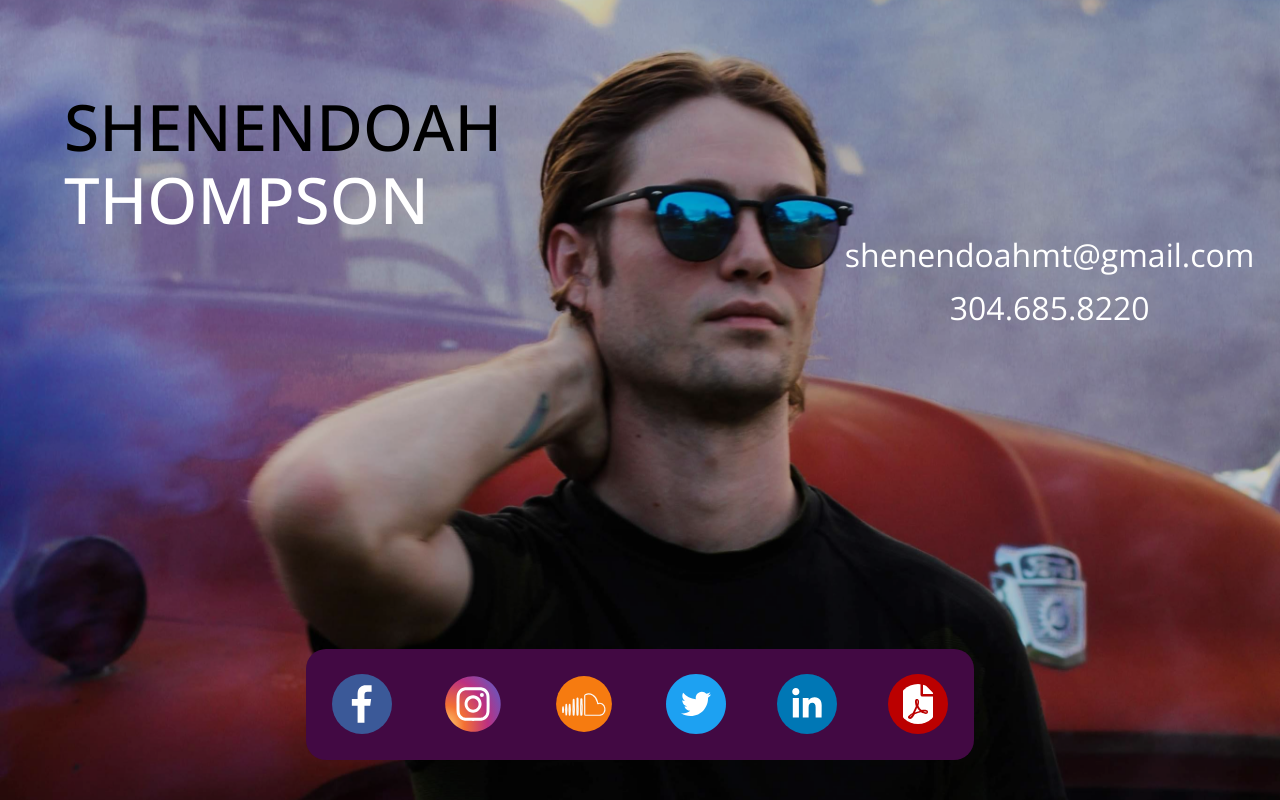
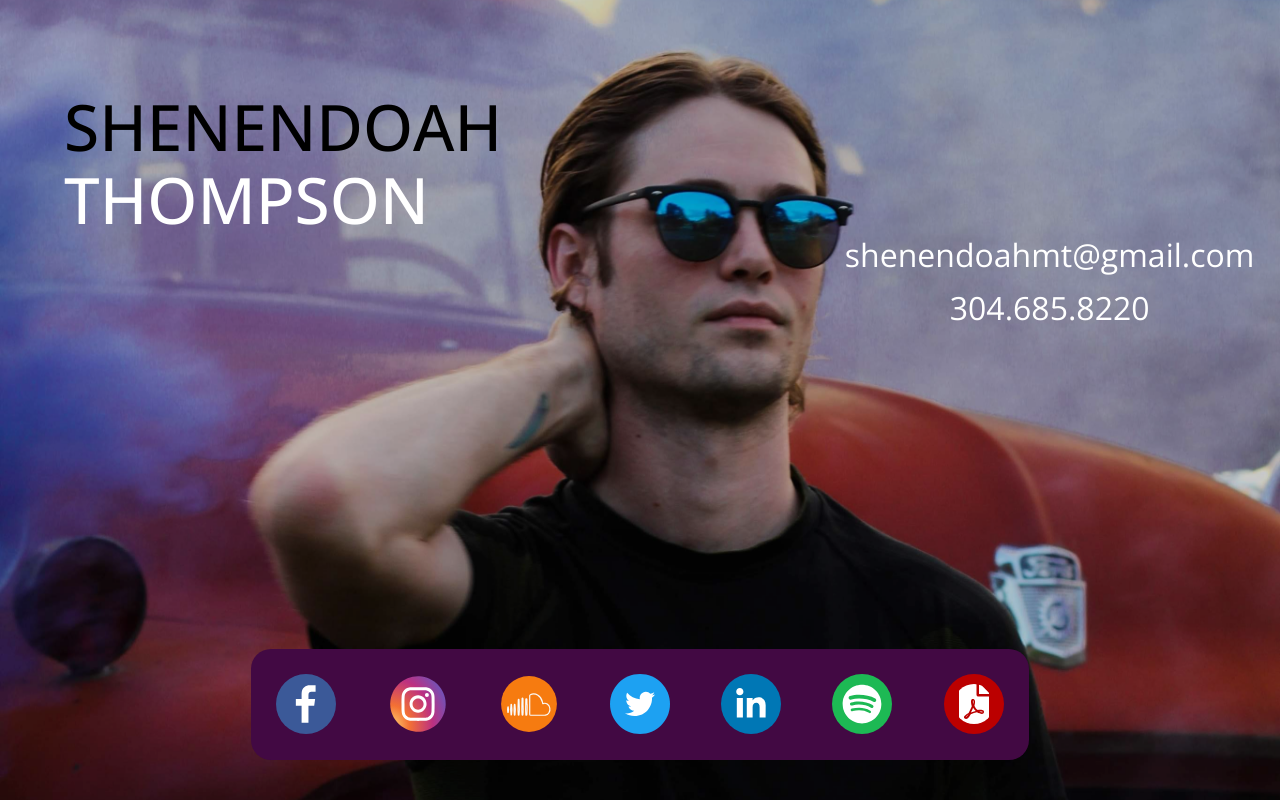
Before and after one commit to delster/shea-static, a Gatsby site: page / in a window 1280 px wide. Built offline with nearby package versions, Linux system fonts and the light colour scheme; Gatsby itself is replaced by a stand-in of ours; a web font is replaced by a local one.

Commit message:
Update .gitignore, add spotify link

```diff
--- a/src/pages/index.js
+++ b/src/pages/index.js
@@ -2,7 +2,7 @@ import React from 'react'
 import styled from 'styled-components'
 import Layout from '../components/layout'
 import SEO from '../components/seo'
-import { FaFilePdf } from 'react-icons/fa'
+import { FaFilePdf, FaSpotify } from 'react-icons/fa'
 
 import ResumePDF from '../img/resume-shenendoah-thompson.pdf'
 import BackgroundImg from '../img/site-bg.jpg'
@@ -43,6 +43,9 @@ export default () => (
         <a href="https://linkedin.com/in/ShenendoahT">
           <img src={LinkedInImg} alt="LinkedIn" />
         </a>
+        <SocialIcon href="https://open.spotify.com/artist/3cYP19oM8Ozds1QcZ1E49S?si=We7cJCxMRxqIa7qgT53Vuw">
+          <FaSpotify />
+        </SocialIcon>
         <SocialIcon href={ResumePDF}>
           <FaFilePdf />
         </SocialIcon>
@@ -101,7 +104,10 @@ const ContactLink = styled.a`
   margin-bottom: 0.5em;
   padding-right: 2vw;
 `
-const SocialIcon = styled.a``
+const SocialIcon = styled.a`
+  color: ${props => props.theme.color};
+  color: ${props => props.theme.color};
+`
 /* Stolen from Hero.js */
 const HeroSocials = styled.div`
   background-color: var(--c-primary);
@@ -126,9 +132,13 @@ const HeroSocials = styled.div`
       height: 40px;
       width: 40px;
       fill: white;
-      background: #bb0000;
+      background: #1db954;
       border-radius: 50%;
       padding: 10px;
     }
+
+    &:last-of-type svg {
+      background: #bb0000;
+    }
   }
 `
```
Also changed, not shown: 1 other file.
